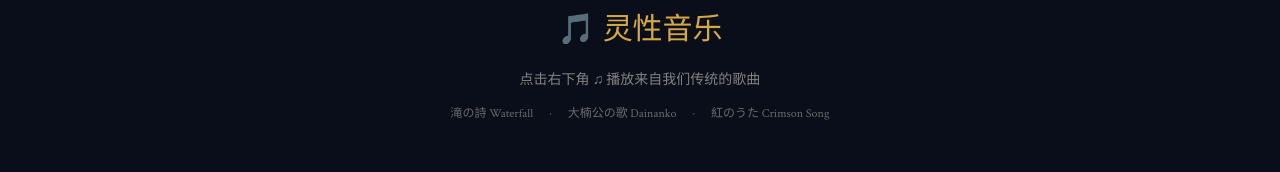
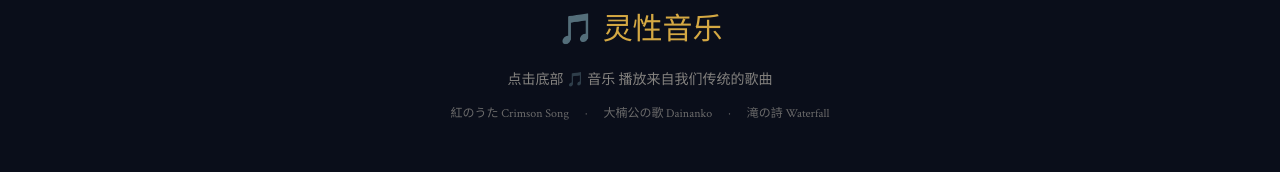
Before and after one commit to Jerrisonchai/gym-history-book, a Next.js app in the folder web/: page / in a window 1280 px wide. Shown: the part 2673-2845 px from the top of the page. Built offline with nearby package versions, Linux system fonts and the light colour scheme.

Commit message:
Track reorder: Crimson Song → Dainanko → Waterfall (music player + homepage + values spirit songs)

```diff
--- a/web/content-department/core-values-framework.md
+++ b/web/content-department/core-values-framework.md
@@ -88,5 +88,6 @@
 
 | # | Title | Google Drive |
 |---|-------|-------------|
-| 1 | 滝の詩 Waterfall 瀑布之诗 (SGI Songs) | [Download](https://drive.google.com/file/d/1UIl4pOctSYgw-2Y6C7JRNt6sKrisXABa/view) |
+| 1 | 紅のうた Crimson Song (SGI Songs) | [Download](https://drive.google.com/file/d/1UIl4pOctSYgw-2Y6C7JRNt6sKrisXABa/view) |
 | 2 | Dainanko 大楠公の歌 (SGI Song Lyrical Video) | [Download](https://drive.google.com/file/d/1AucZ_6EVDyyGcTMsyHQt6oZaF6kr2AUI/view) |
+| 3 | 滝の詩 Waterfall 瀑布之诗 (SGI Songs) | [Download](https://drive.google.com/file/d/1UIl4pOctSYgw-2Y6C7JRNt6sKrisXABa/view) |
--- a/web/src/app/page.tsx
+++ b/web/src/app/page.tsx
@@ -79,14 +79,14 @@ export default function HomePage() {
       <section className="max-w-3xl mx-auto px-6 py-24 text-center">
         <h2 className="text-3xl font-serif text-gold-500 mb-6">🎵 {t('灵性音乐', 'Spirit Music')}</h2>
         <p className="text-cream-100/50 mb-4 text-sm">
-          {t('点击右下角 ♫ 播放来自我们传统的歌曲', 'Click ♫ in the bottom-right to play songs from our tradition')}
+          {t('点击底部 🎵 音乐 播放来自我们传统的歌曲', 'Tap 🎵 Music in the bottom bar to play songs from our tradition')}
         </p>
         <div className="flex justify-center gap-4 text-cream-100/40 text-xs">
-          <span>滝の詩 Waterfall</span>
+          <span>紅のうた Crimson Song</span>
           <span>·</span>
           <span>大楠公の歌 Dainanko</span>
           <span>·</span>
-          <span>紅のうた Crimson Song</span>
+          <span>滝の詩 Waterfall</span>
         </div>
       </section>
 
--- a/web/src/components/music-player.tsx
+++ b/web/src/components/music-player.tsx
@@ -10,9 +10,9 @@ interface Track {
 }
 
 const tracks: Track[] = [
+  { title: '紅のうた Crimson Song', artist: 'SGI', src: '/audio/kurenai-no-uta.mp3' },
+  { title: '大楠公の歌 Dainanko', artist: 'SGI', src: '/audio/dainanko.mp3' },
   { title: '滝の詩 Waterfall 瀑布之詩', artist: 'SGI', src: '/audio/waterfall-takinouta.mp3' },
-  { title: '大楠公の歌 Dainanko', artist: 'SGI', src: '/audio/dainanko.mp3' },
-  { title: '紅のうた Crimson Song', artist: 'SGI', src: '/audio/kurenai-no-uta.mp3' },
 ];
 
 export function MusicPlayer() {
```
Also changed, not shown: 1 other file (tests, documents, lock files or other folders).
